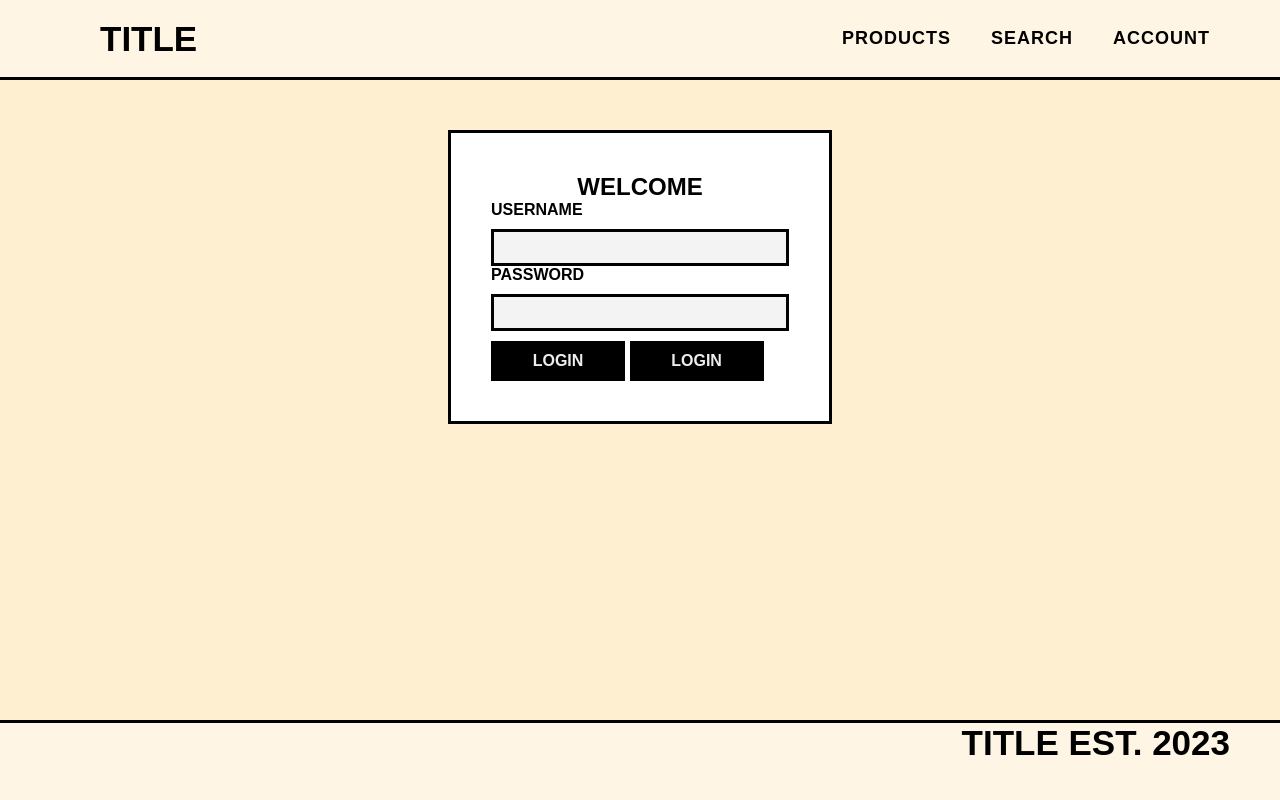
After one commit to JuliaMelle/2ITG_grp2_LuzViMinda, a PHP site: page /login.php in a window 1280 px wide. The commit adds this page. Run offline with PHP 8.4, Linux system fonts and the light colour scheme.

Commit message:
LOGIN- not yet finish

```diff
--- a/index.php
+++ b/index.php
@@ -4,7 +4,7 @@
     <meta charset="UTF-8">
     <meta http-equiv="X-UA-Compatible" content="IE=edge">
     <meta name="viewport" content="width=device-width, initial-scale=1.0">
-    <title>Document</title>
+    <title>Home</title>
 
     <link rel="stylesheet" href="styles/global.css">
 
--- /dev/null
+++ b/login.php
@@ -0,0 +1,44 @@
+<!DOCTYPE html>
+<html>
+
+<head>
+  <meta charset="utf-8">
+  <meta http-equiv="X-UA-Compatible" content="IE=edge">
+  <title></title>
+  <meta name="description" content="">
+  <meta name="viewport" content="width=device-width, initial-scale=1">
+  <!-- css -->
+  <link rel="stylesheet" href="styles/global.css">
+  <link rel="stylesheet" href="styles/login.css">
+</head>
+
+<body>
+
+  <?php require_once 'components/navbar.php' ?>
+  <div class="container">
+    <div class="card">
+
+      <div class="mid">
+        <h2 class="welcome">WELCOME</h2>
+        <!-- input username -->
+        <b>USERNAME</b>
+        <input type="text" class="input"></input>
+        <!-- input password -->
+        <b>PASSWORD</b>
+        <input type="password" class="input"></input>
+
+        <button class="">LOGIN</button>
+        <button class="">LOGIN</button>
+      </div>
+
+
+    </div>
+
+  </div>
+  </div>
+  <?php require_once 'components/footer.php' ?>
+
+  <!-- <script src="" async defer></script> -->
+</body>
+
+</html>
--- a/styles/global.css
+++ b/styles/global.css
@@ -8,6 +8,7 @@
     --white: #FFF;
     --pastel-orange: #FFD892;
     --pastel-blue: #D6E6FE;
+    --gray:#F3F3F3;
 }
 
 /* RESET STYLES */
--- a/styles/login.css
+++ b/styles/login.css
@@ -0,0 +1,78 @@
+
+.container {
+    display: flex;
+    flex-direction: column;
+    justify-content: center;
+    align-items: center;
+}
+
+.card {
+    display: flex;
+    align-items: center;
+    justify-content: center;
+    align-self: center;
+    width: 30%;
+}
+
+.mid {
+    /* box-shadow: 0 4px 8px 0 rgba(0,0,0,0.2); */
+    /* transition: 0.3s; */
+    margin-top: 50px;
+
+    width: 100%;
+    border: solid;
+    color: black;
+    background-color: var(--white);
+
+    padding: 5vh;
+}
+
+.mid:hover {
+    box-shadow: 0 8px 16px 0 rgba(0, 0, 0, 0.2);
+}
+.welcome{
+    text-align: center;
+}
+.input{
+    border: solid;
+    color: black;
+    background-color: var(--gray);
+
+    width: 100%;
+    height: 37px;
+
+    padding: 5px;
+
+    margin-top: 10px;
+}
+button {
+    min-width: 45%;
+    background: #000;
+    color: #EEEEEE;
+    height: 40px;
+    margin-top: 10px;
+    border: none;
+    border-radius: 0 !important;
+    font-size: 16px;
+    font-weight: bold;
+    cursor: pointer;
+    outline: none;
+    transition: all 0.3s ease-in-out;
+  }
+@media only screen and (max-width:768px) {
+
+    .container {
+        display: flex;
+        flex-direction: column;
+        justify-content: center;
+        align-items: center;
+
+    }
+
+    .card {
+        flex-direction: column;
+        justify-content: center;
+        align-items: center;
+    }
+
+}
```
